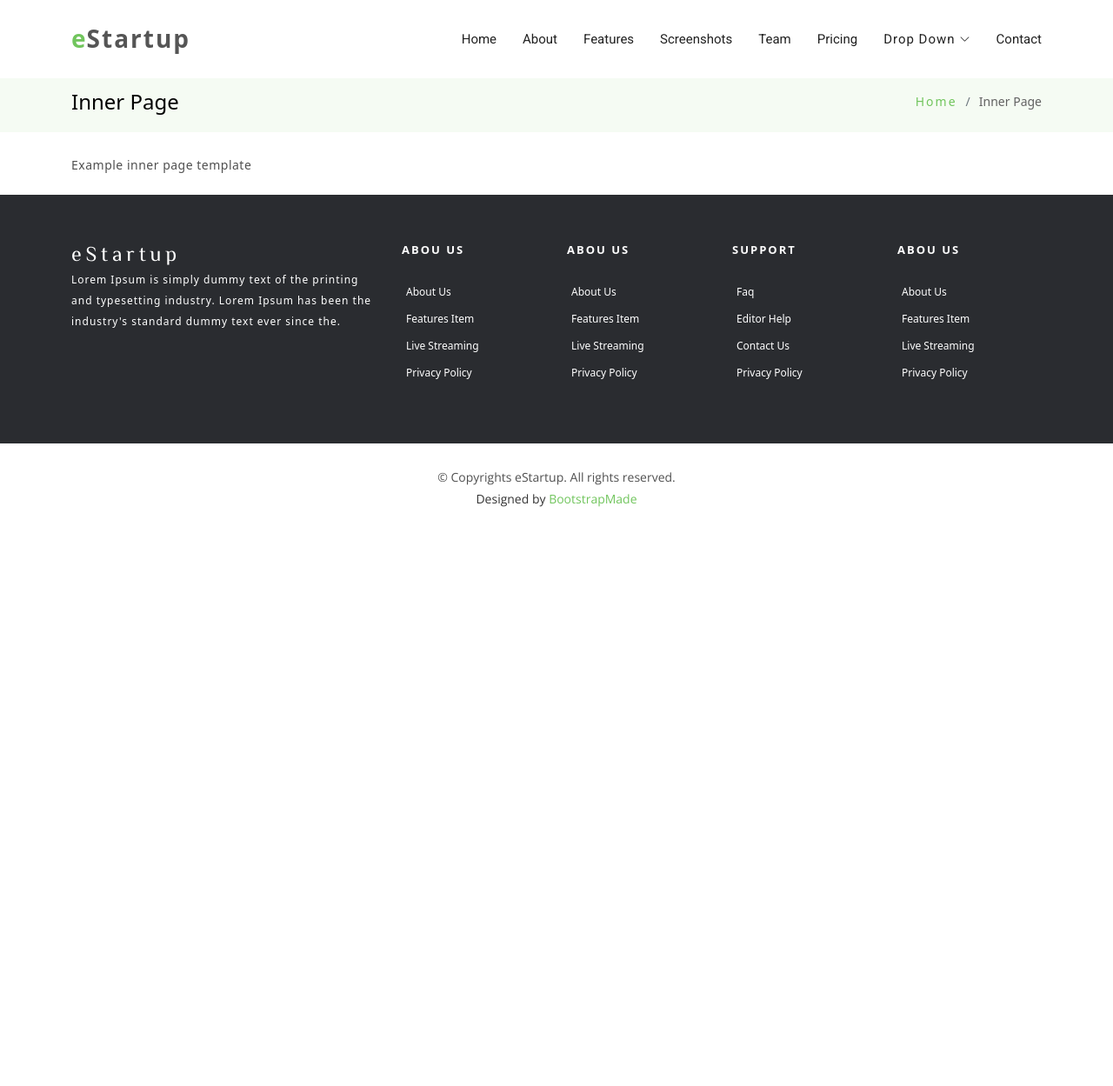
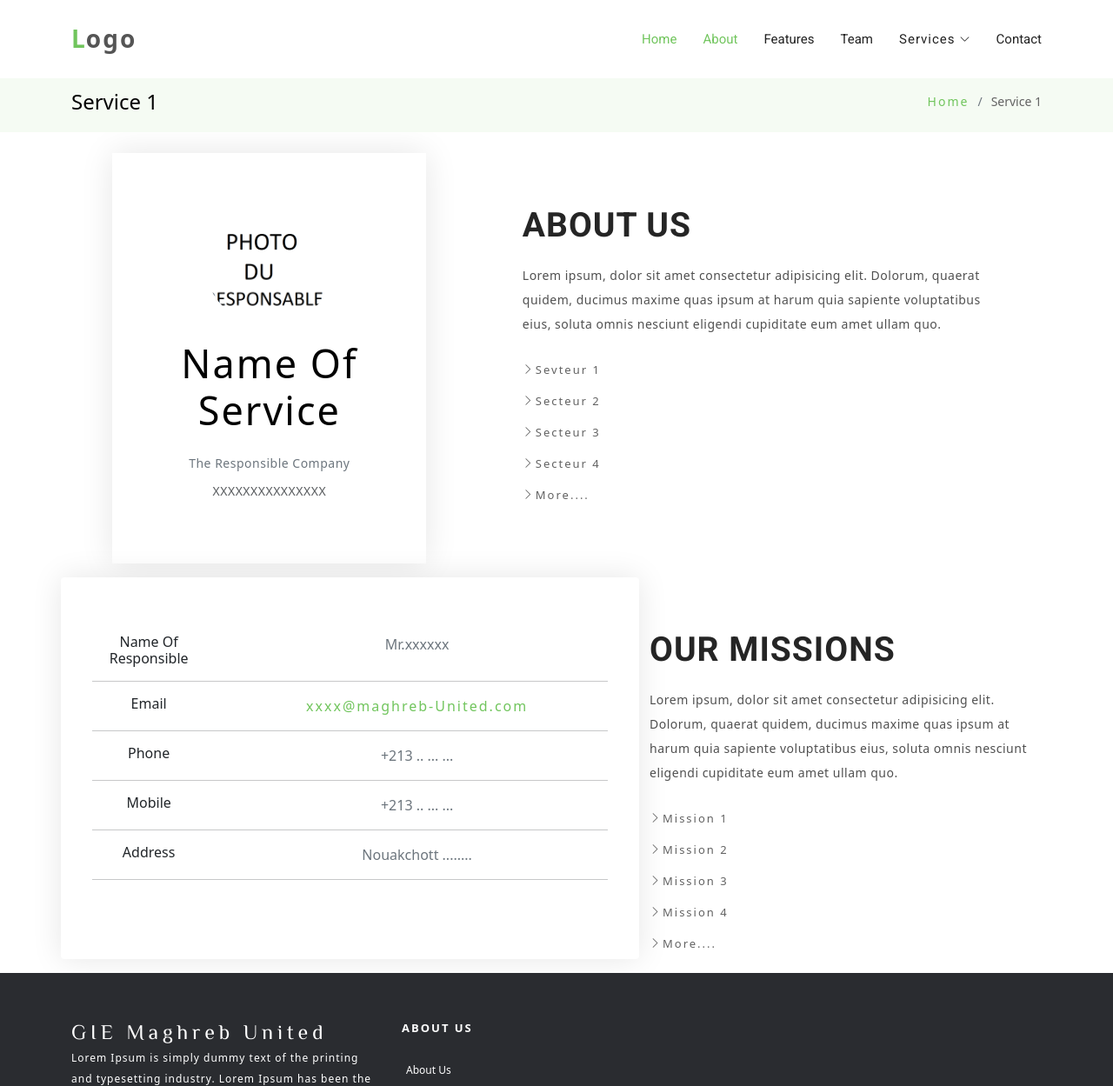
Before and after one commit to ElloumiYassine/GIE-Maghreb-United-natif, a plain HTML site: page inner-page.html in a window 1280 px wide. Shown: the top 1249 px of the page at 87% size. Before the commit the page ends 800 px from the top, so only its background shows below. Drawn offline with nearby package versions, Linux system fonts and the light colour scheme.

Commit message:
add Service Page

```diff
--- /dev/null
+++ b/assets/css/inner-page.css
@@ -0,0 +1,66 @@
+
+
+
+
+
+
+.card {
+    position: relative;
+    display: flex;
+    flex-direction: column;
+    min-width: 0;
+    word-wrap: break-word;
+    background-color: #fff;
+    background-clip: border-box;
+    border: 0 solid rgba(0, 0, 0, .125);
+    border-radius: .25rem;
+}
+
+.card-body {
+    flex: 1 1 auto;
+    min-height: 1px;
+    padding: 1rem;
+}
+
+.gutters-sm {
+    margin-right: -8px;
+    margin-left: -8px;
+}
+
+.gutters-sm>.col,
+.gutters-sm>[class*=col-] {
+    padding-right: 8px;
+    padding-left: 8px;
+}
+
+.mb-3,
+.my-3 {
+    margin-bottom: 1rem !important;
+}
+
+.bg-gray-300 {
+    background-color: #e2e8f0;
+}
+
+.h-100 {
+    height: 100% !important;
+}
+
+.shadow-none {
+    box-shadow: none !important;
+}
+
+
+.boxShadowCard {
+    box-shadow: 0 0 35px rgba(0, 0, 0, 0.1);
+    padding: 49px 20px;
+  }
+
+  .top-top>h2 {
+    font-family: "Roboto" sans-serif;
+    font-size: 45px;
+    font-weight: 100;
+    letter-spacing: 2px;
+    margin-bottom: 20px;
+    text-transform: capitalize;
+  }
--- a/inner-page.html
+++ b/inner-page.html
@@ -14,7 +14,9 @@
   <link href="assets/img/apple-touch-icon.png" rel="apple-touch-icon">
 
   <!-- Google Fonts -->
-  <link href="https://fonts.googleapis.com/css?family=Open+Sans:300,300i,400,400i,700,700i|Roboto:100,300,400,500,700|Philosopher:400,400i,700,700i" rel="stylesheet">
+  <link
+    href="https://fonts.googleapis.com/css?family=Open+Sans:300,300i,400,400i,700,700i|Roboto:100,300,400,500,700|Philosopher:400,400i,700,700i"
+    rel="stylesheet">
 
   <!-- Vendor CSS Files -->
   <link href="assets/vendor/aos/aos.css" rel="stylesheet">
@@ -25,14 +27,9 @@
 
   <!-- Template Main CSS File -->
   <link href="assets/css/style.css" rel="stylesheet">
+  <link href="assets/css/inner-page.css" rel="stylesheet">
 
-  <!-- =======================================================
-  * Template Name: eStartup
-  * Updated: Sep 18 2023 with Bootstrap v5.3.2
-  * Template URL: https://bootstrapmade.com/estartup-bootstrap-landing-page-template/
-  * Author: BootstrapMade.com
-  * License: https://bootstrapmade.com/license/
-  ======================================================== -->
+
 </head>
 
 <body>
@@ -42,20 +39,18 @@
     <div class="container d-flex align-items-center justify-content-between">
 
       <div id="logo">
-        <h1><a href="index.html"><span>e</span>Startup</a></h1>
+        <h1><a href="index.html"><span>L</span>ogo</a></h1>
         <!-- Uncomment below if you prefer to use an image logo -->
         <!-- <a href="index.html"><img src="assets/img/logo.png" alt="" title="" /></a>-->
       </div>
 
       <nav id="navbar" class="navbar">
         <ul>
-          <li><a class="nav-link scrollto " href="#hero">Home</a></li>
+          <li><a class="nav-link scrollto active" href="#hero">Home</a></li>
           <li><a class="nav-link scrollto" href="#about-us">About</a></li>
           <li><a class="nav-link scrollto" href="#features">Features</a></li>
-          <li><a class="nav-link scrollto" href="#screenshots">Screenshots</a></li>
           <li><a class="nav-link scrollto" href="#team">Team</a></li>
-          <li><a class="nav-link scrollto" href="#pricing">Pricing</a></li>
-          <li class="dropdown"><a href="#"><span>Drop Down</span> <i class="bi bi-chevron-down"></i></a>
+          <li class="dropdown"><a href="#"><span>Services</span> <i class="bi bi-chevron-down"></i></a>
             <ul>
               <li><a href="#">Drop Down 1</a></li>
               <li class="dropdown"><a href="#"><span>Deep Drop Down</span> <i class="bi bi-chevron-right"></i></a>
@@ -80,6 +75,7 @@
     </div>
   </header><!-- End Header -->
 
+
   <main id="main">
 
     <!-- ======= Breadcrumbs ======= -->
@@ -87,10 +83,10 @@
       <div class="container">
 
         <div class="d-flex justify-content-between align-items-center">
-          <h2>Inner Page</h2>
+          <h2>Service 1</h2>
           <ol>
             <li><a href="index.html">Home</a></li>
-            <li>Inner Page</li>
+            <li>Service 1</li>
           </ol>
         </div>
 
@@ -98,10 +94,128 @@
     </section><!-- End Breadcrumbs -->
 
     <section class="inner-page pt-4">
-      <div class="container">
-        <p>
-          Example inner page template
-        </p>
+      <div class="container grid" style="--bs-columns: 12;">
+        <div class="row justify-content-around gutters-sm g-col-6">
+          <div class="col-md-4 mb-3 " data-aos="fade-up" id="testimonials">
+            <div class="card ">
+              <div class="card-body boxShadowCard">
+                <div class="d-flex flex-column align-items-center text-center  ">
+                  <img src="assets/img/team/AymanKam.png" alt="Admin" class="rounded-circle" width="150">
+                  <div class="mt-3 top-top">
+                    <h2>Name Of Service</h2>
+                    <p class="text-secondary mb-1">The Responsible Company </p>
+                    <p class="text-muted font-size-sm">XXXXXXXXXXXXXXX</p>
+                  </div>
+                </div>
+              </div>
+
+            </div>
+          </div>
+          <div class="col-6">
+            <div id="about-us">
+              <div class="about-content" data-aos="fade-left" data-aos-delay="100">
+
+                <h2><span>About Us</span></h2>
+                <p>Lorem ipsum, dolor sit amet consectetur adipisicing elit. Dolorum, quaerat quidem, ducimus maxime
+                  quas
+                  ipsum at harum quia sapiente voluptatibus eius, soluta omnis nesciunt eligendi cupiditate eum amet
+                  ullam
+                  quo.</p>
+
+                <ul class="list-unstyled">
+                  <li><i class="vi bi-chevron-right"></i>sevteur 1</li>
+                  <li><i class="vi bi-chevron-right"></i>secteur 2</li>
+                  <li><i class="vi bi-chevron-right"></i>secteur 3</li>
+                  <li><i class="vi bi-chevron-right"></i>secteur 4</li>
+                  <li><i class="vi bi-chevron-right"></i>More....</li>
+                </ul>
+
+              </div>
+            </div>
+
+          </div>
+        </div>
+        <div class="col-md-12" data-aos="fade-up" id="testimonials">
+          <div class="row ">
+            <div class="card mb-3 boxShadowCard col-7 ">
+              <div class="card-body " style="text-align: center;">
+                <div class="row">
+                  <div class="col-sm-3">
+                    <h6 class="mb-0">Name Of Responsible</h6>
+                  </div>
+                  <div class="col-sm-9 text-secondary">
+                    Mr.xxxxxx
+                  </div>
+                </div>
+                <hr>
+                <div class="row">
+                  <div class="col-sm-3">
+                    <h6 class="mb-0">Email</h6>
+                  </div>
+                  <div class="col-sm-9 text-secondary">
+                    <a href="" class="__cf_email__"
+                      data-cfemail="71171801311b041a1c04195f101d">xxxx@maghreb-United.com</a>
+                  </div>
+                </div>
+                <hr>
+                <div class="row">
+                  <div class="col-sm-3">
+                    <h6 class="mb-0">Phone</h6>
+                  </div>
+                  <div class="col-sm-9 text-secondary">
+                    +213 .. ... ...
+                  </div>
+                </div>
+                <hr>
+                <div class="row">
+                  <div class="col-sm-3">
+                    <h6 class="mb-0">Mobile</h6>
+                  </div>
+                  <div class="col-sm-9 text-secondary">
+                    +213 .. ... ...
+                  </div>
+                </div>
+                <hr>
+                <div class="row">
+                  <div class="col-sm-3">
+                    <h6 class="mb-0">Address</h6>
+                  </div>
+                  <div class="col-sm-9 text-secondary">
+                    Nouakchott ........
+                  </div>
+                </div>
+                <hr>
+
+              </div>
+            </div>
+            <div class="col-5">
+              <div id="about-us">
+                <div class="about-content" data-aos="fade-left" data-aos-delay="100">
+
+                  <h2><span>Our MISSIONS</span></h2>
+                  <p>Lorem ipsum, dolor sit amet consectetur adipisicing elit. Dolorum, quaerat quidem, ducimus maxime
+                    quas
+                    ipsum at harum quia sapiente voluptatibus eius, soluta omnis nesciunt eligendi cupiditate eum amet
+                    ullam
+                    quo.</p>
+
+                  <ul class="list-unstyled">
+                    <li><i class="vi bi-chevron-right"></i>Mission 1</li>
+                    <li><i class="vi bi-chevron-right"></i>Mission 2</li>
+                    <li><i class="vi bi-chevron-right"></i>Mission 3</li>
+                    <li><i class="vi bi-chevron-right"></i>Mission 4</li>
+                    <li><i class="vi bi-chevron-right"></i>More....</li>
+                  </ul>
+
+                </div>
+              </div>
+            </div>
+          </div>
+
+
+        </div>
+        <div></div>
+        <div></div>
       </div>
     </section>
 
@@ -115,8 +229,9 @@
         <div class="col-md-12 col-lg-4">
           <div class="footer-logo">
 
-            <a class="navbar-brand" href="#">eStartup</a>
-            <p>Lorem Ipsum is simply dummy text of the printing and typesetting industry. Lorem Ipsum has been the industry's standard dummy text ever since the.</p>
+            <a class="navbar-brand" href="#">GIE Maghreb United</a>
+            <p>Lorem Ipsum is simply dummy text of the printing and typesetting industry. Lorem Ipsum has been the
+              industry's standard dummy text ever since the.</p>
 
           </div>
         </div>
@@ -124,7 +239,7 @@
         <div class="col-sm-6 col-md-3 col-lg-2">
           <div class="list-menu">
 
-            <h4>Abou Us</h4>
+            <h4>About Us</h4>
 
             <ul class="list-unstyled">
               <li><a href="#">About us</a></li>
@@ -136,72 +251,24 @@
           </div>
         </div>
 
-        <div class="col-sm-6 col-md-3 col-lg-2">
-          <div class="list-menu">
-
-            <h4>Abou Us</h4>
-
-            <ul class="list-unstyled">
-              <li><a href="#">About us</a></li>
-              <li><a href="#">Features item</a></li>
-              <li><a href="#">Live streaming</a></li>
-              <li><a href="#">Privacy Policy</a></li>
-            </ul>
-
+        <div class="row justify-content-between">
+          <div class="col-11">
+          </div>
+          <div class="col" style="color: white;">
+            Y & S_Dev
           </div>
         </div>
+      </div>
 
-        <div class="col-sm-6 col-md-3 col-lg-2">
-          <div class="list-menu">
-
-            <h4>Support</h4>
-
-            <ul class="list-unstyled">
-              <li><a href="#">faq</a></li>
-              <li><a href="#">Editor help</a></li>
-              <li><a href="#">Contact us</a></li>
-              <li><a href="#">Privacy Policy</a></li>
-            </ul>
-
-          </div>
-        </div>
-
-        <div class="col-sm-6 col-md-3 col-lg-2">
-          <div class="list-menu">
-
-            <h4>Abou Us</h4>
-
-            <ul class="list-unstyled">
-              <li><a href="#">About us</a></li>
-              <li><a href="#">Features item</a></li>
-              <li><a href="#">Live streaming</a></li>
-              <li><a href="#">Privacy Policy</a></li>
-            </ul>
-
-          </div>
-        </div>
-
-      </div>
+    </div>
     </div>
 
-    <div class="copyrights">
-      <div class="container">
-        <p>&copy; Copyrights eStartup. All rights reserved.</p>
-        <div class="credits">
-          <!--
-          All the links in the footer should remain intact.
-          You can delete the links only if you purchased the pro version.
-          Licensing information: https://bootstrapmade.com/license/
-          Purchase the pro version with working PHP/AJAX contact form: https://bootstrapmade.com/buy/?theme=eStartup
-        -->
-          Designed by <a href="https://bootstrapmade.com/">BootstrapMade</a>
-        </div>
-      </div>
-    </div>
+
 
   </footer><!-- End  Footer -->
 
-  <a href="#" class="back-to-top d-flex align-items-center justify-content-center"><i class="bi bi-arrow-up-short"></i></a>
+  <a href="#" class="back-to-top d-flex align-items-center justify-content-center"><i
+      class="bi bi-arrow-up-short"></i></a>
 
   <!-- Vendor JS Files -->
   <script src="assets/vendor/aos/aos.js"></script>
```
Also changed, not shown: index.html (+1 -7 lines).
